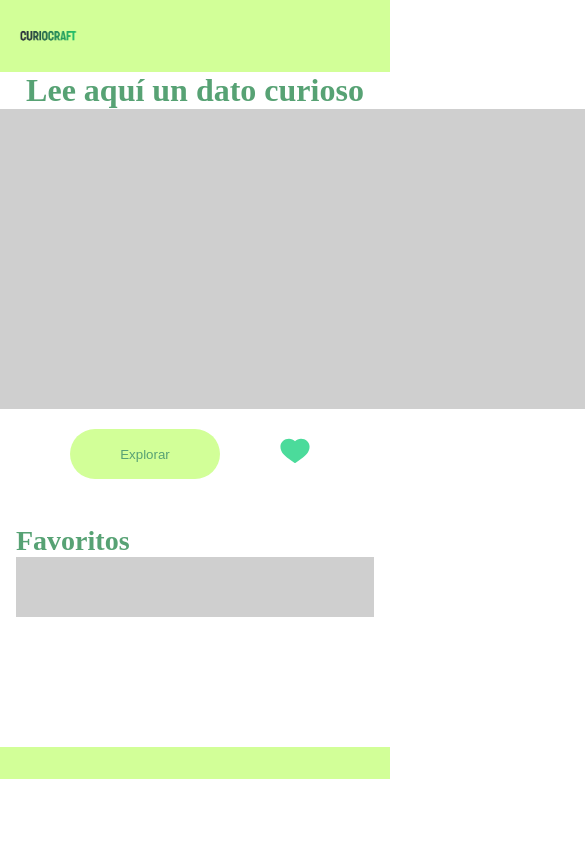
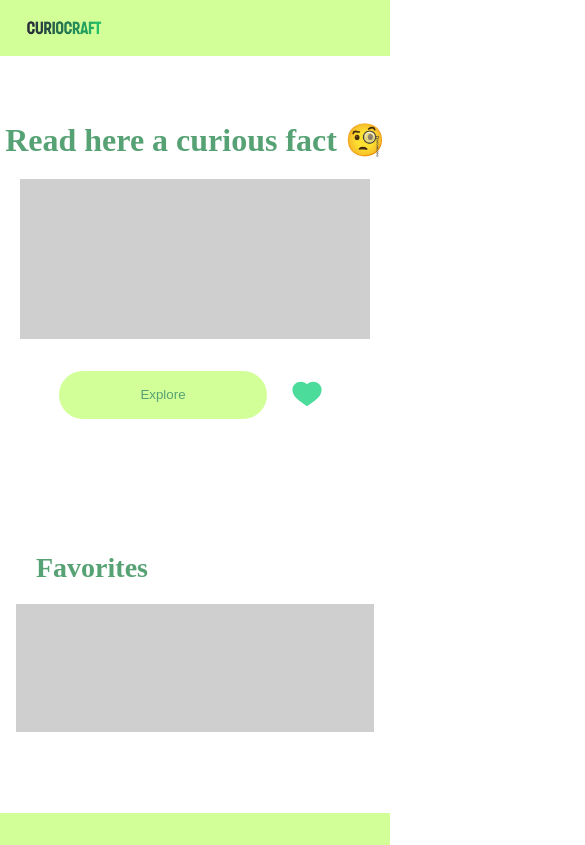
Before and after one commit to CindyLeiva/curious_facts, a plain HTML site: page index.html in a window 390 px wide. Shown: the top 845 px of the page, 585 px wide, since content can reach past the window. Drawn offline with Linux system fonts and the light colour scheme.

Commit message:
HTML corrección title, traducción textos. CSS modificaciones generales, responsive, mediaqueries

```diff
--- a/index.html
+++ b/index.html
@@ -5,7 +5,7 @@
     <meta http-equiv="X-UA-Compatible" content="IE=edge">
     <meta name="viewport" content="width=device-width, initial-scale=1.0">
     <link rel="stylesheet" href="styles.css">
-    <title>Curioscraft</title>
+    <title>Curiocraft</title>
 </head>
 <body>
     <header>
@@ -14,15 +14,15 @@
 
     <main>
         <section class="title-button">
-            <h1>Lee aquí un dato curioso</h1>
+            <h1>Read here a curious fact 🧐</h1>
             <div class="curious-facts"></div>
             <div class="container-buttons">
-                <button class="button-exploration">Explorar</button>
+                <button class="button-exploration">Explore</button>
                 <button class="button-favourite"><img src="images/fav.svg" alt="Icono favorito corazón verde"></button>
             </div>
         </section>
         <section class="favourite">
-            <h3>Favoritos</h3>
+            <h3>Favorites</h3>
             <div class="facts-favourites"></div>
         </section>
     </main>
--- a/styles.css
+++ b/styles.css
@@ -1,4 +1,11 @@
 @import url('https://fonts.googleapis.com/css2?family=Poppins&display=swap');
+
+*{
+    margin: 0;
+    padding: 0;
+    box-sizing: border-box;
+    font-size: "poppins";
+}
 
 :root {
     --green: rgba(210, 255, 152, 1);
@@ -8,106 +15,106 @@
 }
 
 body {
-    background: white;
-}
-
-*{
-    font-size: "poppins";
-    box-sizing: border-box;
-    margin: 0px;
+    background: var(--white);
 }
 
 header {
-    height: 4.5rem;
-    background-color:var(--green);
+    width: 100%;
+    height: 3.5rem;
+    background: var(--green);
     display: flex;
-    margin: 0px;
-    padding: 0px;
+    align-items: center;
 }
 
-.title-button
-{
+header img {
+    height: 6rem;
+}
+
+main{
+    /* height: 193.8vmin; */
+    min-height: 47.3rem;
     display: flex;
-    align-items: center;
-    justify-content: center;
     flex-direction: column;
+    justify-content: space-evenly;
 }
 
 h1 {
-    font-size: 32px;
     color: var(--darkgreen);
+    font-size: 2rem;
+    /* margin-top: 2.5rem; */
+    text-align: center;
 }
 
 .curious-facts {
-    width: 1200px;
-    height: 300px;
-    background-color: var(--grey);
-    font-size: 20px;
-    /*display: flex;
-    align-items: center;
-    justify-content: center;*/
+    height: 10rem;
+    background: var(--grey);
+    margin: 1.25rem 1.25rem 0rem 1.25rem;
+    padding: 1.25rem;
+    text-indent: 1rem;
 }
 
 .container-buttons {
-    height: 100px;
+    margin: 2rem 0rem;
     display: flex;
     justify-content: center;
-    gap: 10px;
+    align-items: center;
+    gap: 1rem;
 }
 
 .button-exploration {
-    height: 50px;
-    width: 150px;
-    margin: 20px;
+    height: 3rem;
+    width: 13rem;
     color: var(--darkgreen);
-    border-radius: 30px;
+    border-radius: 1.85rem;
     border: var(--green);
     background: var(--green);
 }
 
 .button-favourite {
-    height: 50px;
-    width: 50px;
-    display: flex;
-    justify-content: center;
-    margin: 20px;
-    border: white;
-    border-radius: 30px;
-    background: white;
+    height: 3rem;
+    width: 3rem;
+    border: none;
+    border-radius: 1.85rem;
+    background:none;
     text-decoration: none;
 }
 
 .favourite{
-    overflow-y: scroll;
-    padding: 16px;
+    padding: 1rem;
 }
 
 h3{
-    font-size: 28px;
+    font-size: 1.75rem;
     color: var(--darkgreen);
+    margin: 1.25rem;
 }
 
 .facts-favourites{
+    overflow-y: scroll;
     background-color: var(--grey);
-    height: 60px;
-    gap: 16px;
+    height: 8rem;
+    padding: 1.25rem;
+    display: flex;
+    flex-direction: column;
+    gap: 1rem;
+    text-indent: 1rem;
 }
 
 footer{
     height: 2rem;
     background-color: var(--green);
-    margin: 0px;
+    margin: 0rem;
 }
+/*
+@media screen and (min-height: 483px) {
+    main{
+        height: 58.8rem;
 
-@media (max-width: 576px) {
-    main {
-     height: 80vh;
     }
+} */
 
-    .title-button {
-        display: flex;
-        flex-direction: column;
-        justify-content: center;
+@media screen and (min-width: 576px) {
+    main{
+       min-height: 35.5em;
     }
-
 }
```
